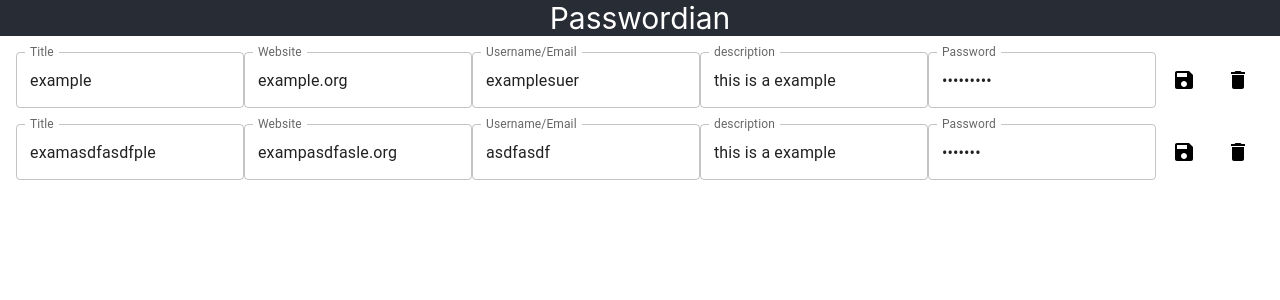
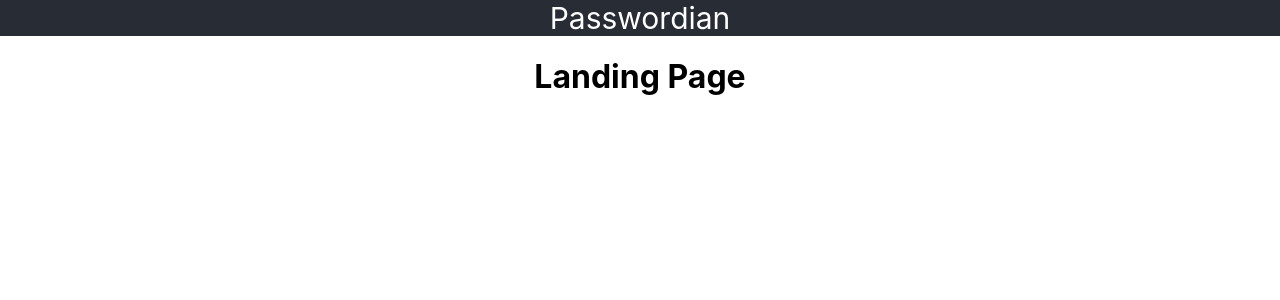
Before and after one commit to OG-Jons/passwordian, a React (Vite) app in the folder frontend/: page / in a window 1280 px wide. Before the commit this address led to /passwords. Shown: the top 300 px of the page. Built offline with nearby package versions, Linux system fonts and the light colour scheme.

Commit message:
create landing page component

```diff
--- a/frontend/src/App.tsx
+++ b/frontend/src/App.tsx
@@ -2,6 +2,7 @@ import { Navigate, Route, Routes } from "react-router-dom";
 import "./App.scss";
 import Login from "./components/Login";
 import Passwords from "./components/Passwords";
+import LandingPage from "./components/LandingPage";
 import { isAuthenticated } from "./services/AuthService";
 
 function App() {
@@ -9,8 +10,9 @@ function App() {
     <div className="App">
       <p className="App-header">Passwordian</p>
       <Routes>
+        <Route path="/" element={<LandingPage />} />
         <Route
-          path="/"
+          path="/app"
           element={<AuthWrapper isAuthenticated={isAuthenticated()} />}
         />
         <Route path="/login" element={<Login />} />
--- /dev/null
+++ b/frontend/src/components/LandingPage.tsx
@@ -0,0 +1,3 @@
+export default function LandingPage() {
+  return <h1>Landing Page</h1>;
+}
```
Also changed, not shown: 1 other file (tests, documents, lock files or other folders).
